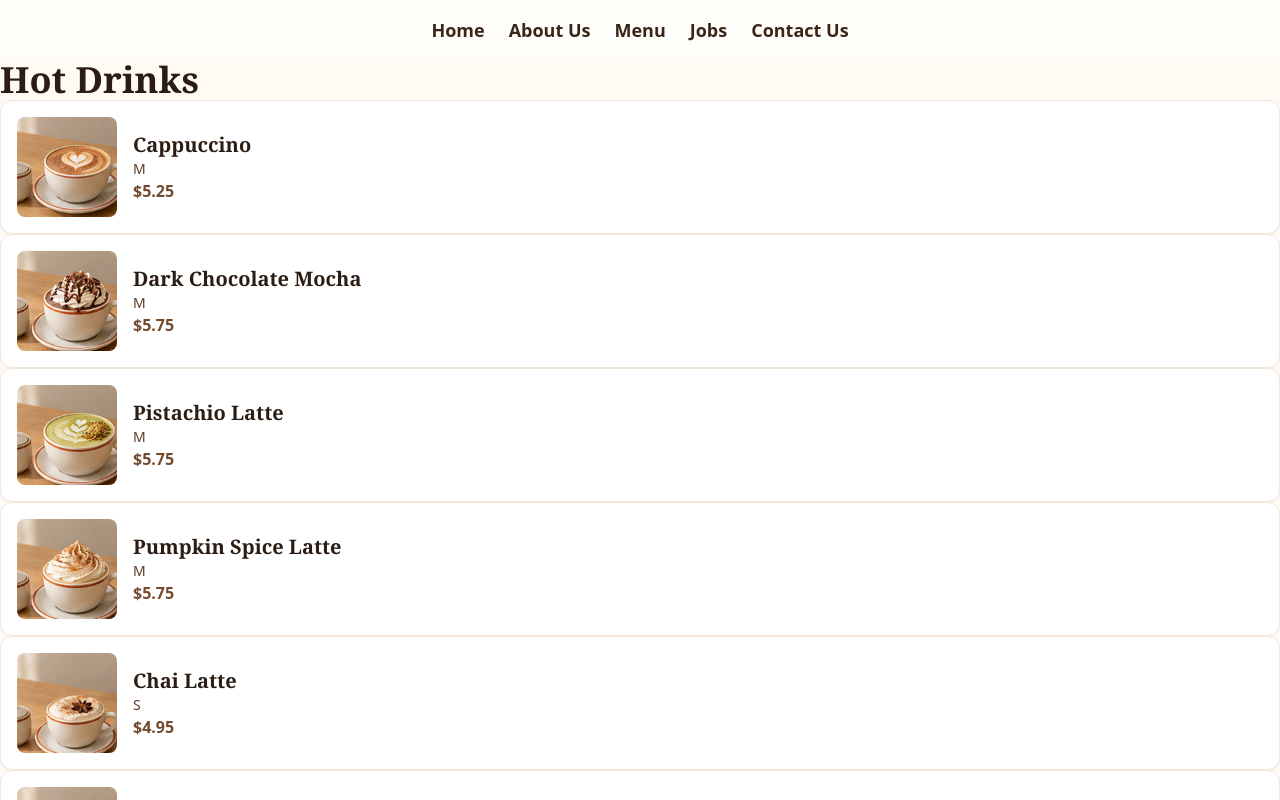
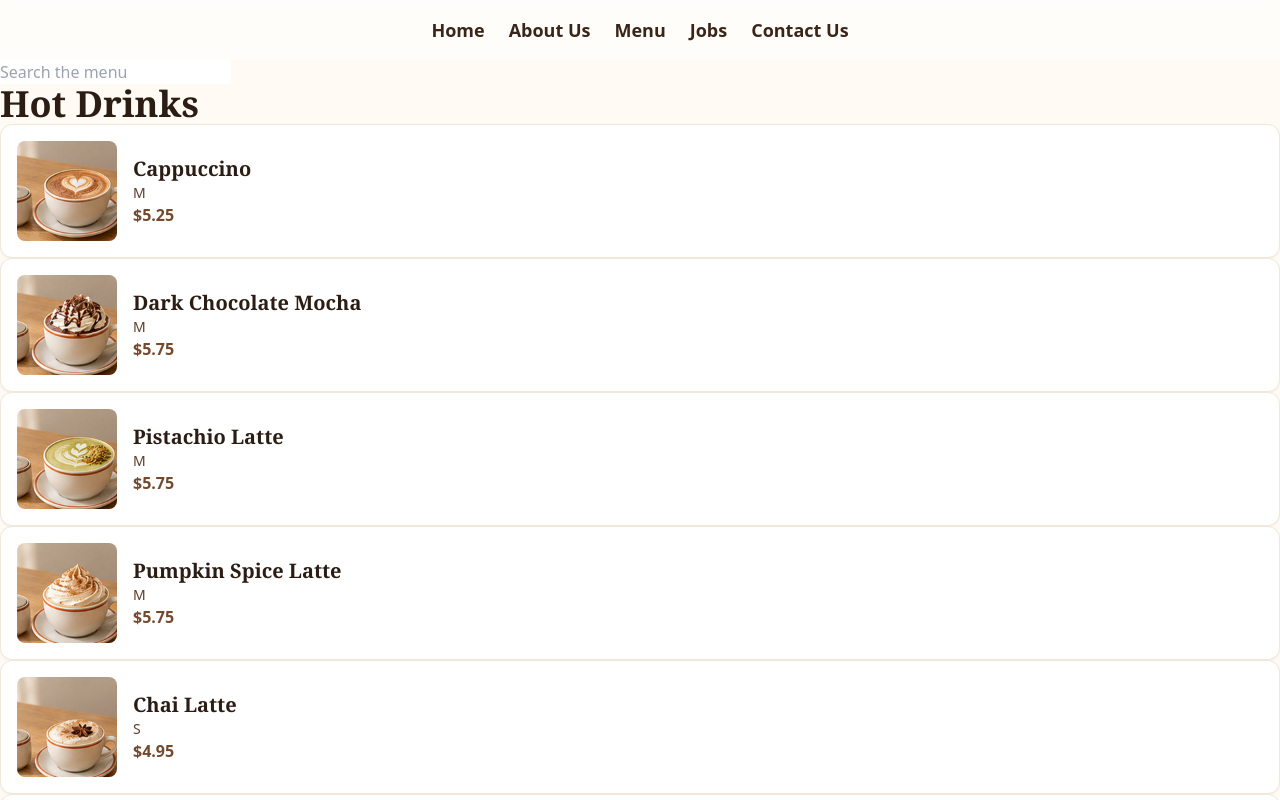
Before and after one commit to casopoly/H4I-Dev-Bootcamp-2026, a Next.js app: page /menu in a window 1280 px wide. Shown: the top 800 px of the page. Built offline with nearby package versions, Linux system fonts and the light colour scheme; a web font is replaced by a local one.

Commit message:
feat(menu-search): added search bar

```diff
--- a/src/app/menu/page.tsx
+++ b/src/app/menu/page.tsx
@@ -3,6 +3,7 @@ import { MenuItem } from "@/types/MenuItem";
 import MenuCard from "@/components/MenuItem";
 import { DUMMY_MENU } from "@/data/mockMenuItems";
 import { MENU_CATEGORIES } from "@/constants/menu";
+import MenuBrowser from "@/components/MenuBrowser";
 // import connectDB from "@/database/db";
 
 export default async function Menu() {
@@ -10,16 +11,7 @@ export default async function Menu() {
   return (
     <main>
       <Navbar />
-      {MENU_CATEGORIES.map((category) => (
-        <section key={category}>
-          <h1>{category}</h1>
-          {menuItems
-            .filter((item) => item.category === category)
-            .map((item) => (
-              <MenuCard key={item._id} item={item} />
-            ))}
-        </section>
-      ))}
+      <MenuBrowser items={menuItems} />
     </main>
   );
 }
--- /dev/null
+++ b/src/components/MenuBrowser.tsx
@@ -0,0 +1,31 @@
+"use client";
+import { useState } from "react";
+import { MenuItem } from "@/types/MenuItem";
+import { MENU_CATEGORIES } from "@/constants/menu";
+import MenuCard from "@/components/MenuItem";
+
+export default function MenuBrowser({ items }: { items: MenuItem[] }) {
+  const [query, setQuery] = useState("");
+  const filtered = items.filter((item) => item.name.toLowerCase().includes(query.trim().toLowerCase()));
+
+  return (
+    <div>
+      <input value={query} onChange={(e) => setQuery(e.target.value)} placeholder="Search the menu" />
+      {MENU_CATEGORIES.map((category) => {
+        const matches = filtered.filter((item) => item.category === category);
+        if (matches.length === 0) return null;
+
+        return (
+          <section key={category} hidden={!matches}>
+            <h1>{category}</h1>
+            {matches.map((item) => (
+              <div key={item.name} hidden={!matches}>
+                <MenuCard item={item} />
+              </div>
+            ))}
+          </section>
+        );
+      })}
+    </div>
+  );
+}
```
